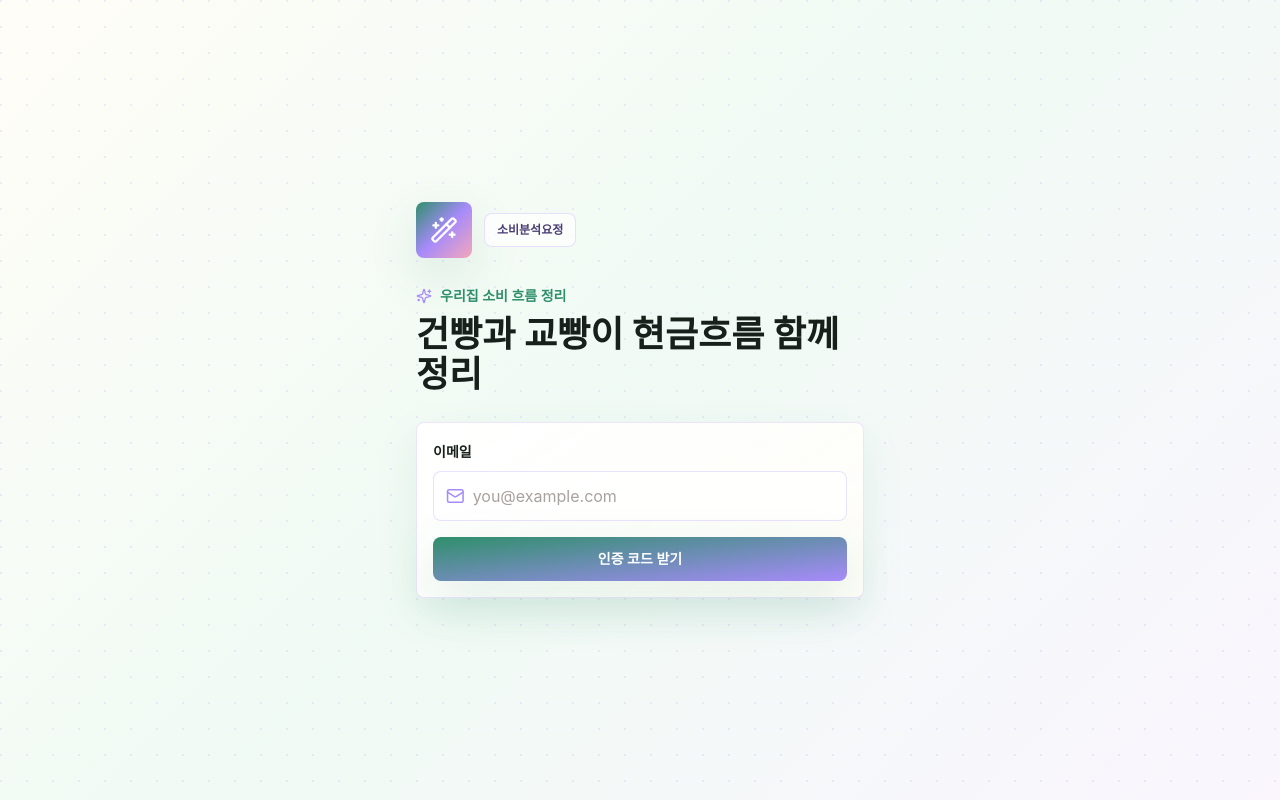
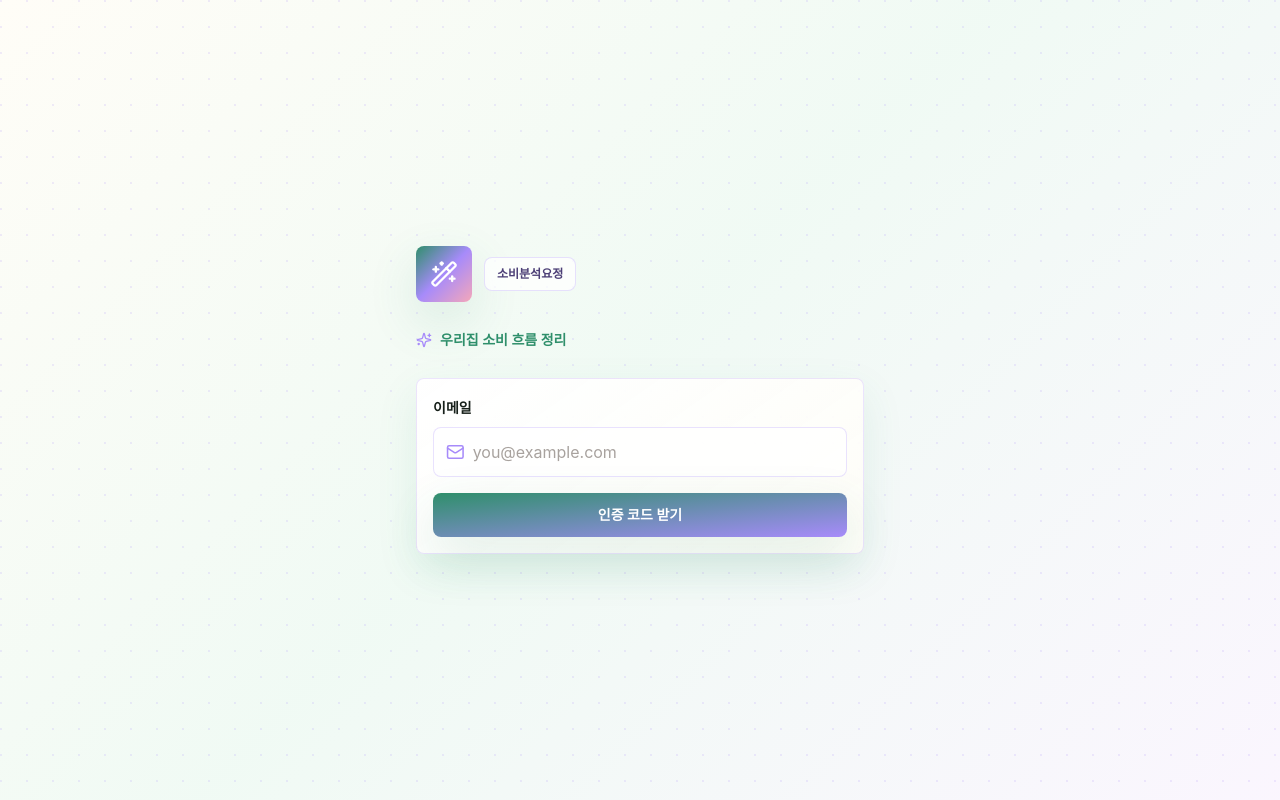
Before and after one commit to Ella-ki/spending-analysis-fairy, a React (Vite) app: page / in a window 1280 px wide. Built offline with nearby package versions, Linux system fonts and the light colour scheme; no server answers.

Commit message:
로그인화면 문구 변경 _2

```diff
--- a/src/features/auth/AuthPage.tsx
+++ b/src/features/auth/AuthPage.tsx
@@ -96,7 +96,6 @@ export function AuthPage() {
             <Sparkles className="h-4 w-4 text-lavender" aria-hidden />
             우리집 소비 흐름 정리
           </p>
-          <h1 className="mt-2 text-4xl font-bold tracking-normal">건빵과 교빵이 현금흐름 함께 정리</h1>
         </div>
 
         {step === "email" ? (
```
